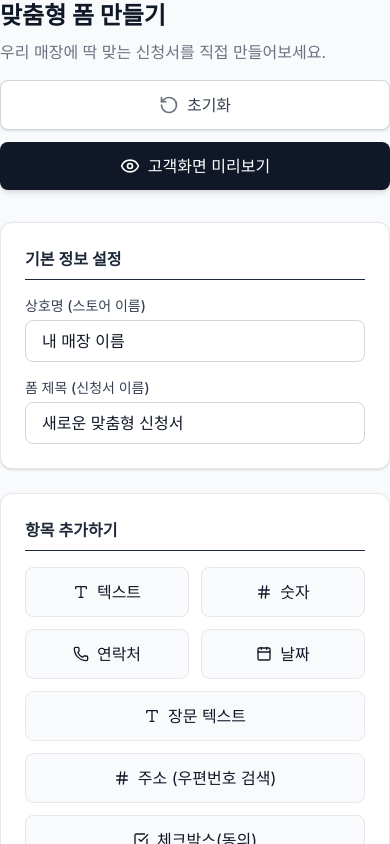
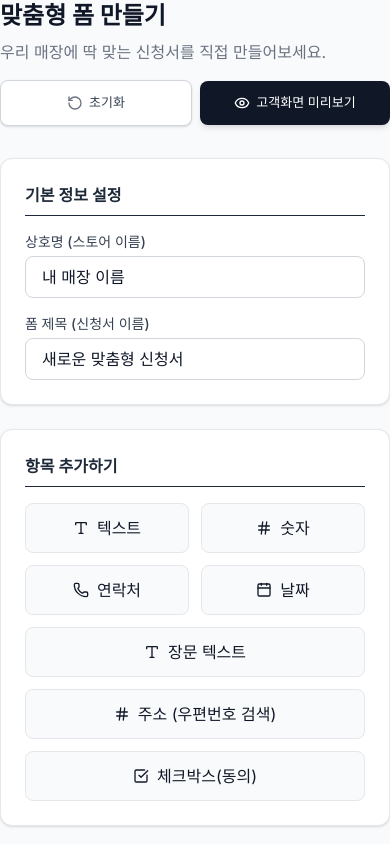
Before and after one commit to hannune-s/ssakdaform, a Next.js app: page /form-builder in a window 390 px wide. Shown: the top 844 px of the page. Built offline with nearby package versions, Linux system fonts and the light colour scheme.

Commit message:
style: 맞춤형 폼 만들기 페이지 모바일 화면에서 상단 버튼 2개(초기화, 고객화면 미리보기)를 가로 한 줄로 배치

```diff
--- a/src/app/form-builder/page.tsx
+++ b/src/app/form-builder/page.tsx
@@ -114,19 +114,19 @@ export default function FormBuilder() {
           <h1 className="text-2xl md:text-3xl font-bold text-gray-900 mb-2">맞춤형 폼 만들기</h1>
           <p className="text-gray-500">우리 매장에 딱 맞는 신청서를 직접 만들어보세요.</p>
         </div>
-        <div className="flex flex-col sm:flex-row items-center gap-3">
+        <div className="flex flex-row items-center gap-2 w-full md:w-auto">
           <button
             onClick={handleReset}
-            className="w-full sm:w-auto flex items-center justify-center gap-2 px-5 py-3 bg-white border border-gray-300 text-gray-700 rounded-lg hover:bg-gray-50 transition shadow-sm"
+            className="flex-1 md:flex-none flex items-center justify-center gap-1.5 px-2 sm:px-5 py-3 bg-white border border-gray-300 text-gray-700 rounded-lg hover:bg-gray-50 transition shadow-sm text-[13px] sm:text-base whitespace-nowrap"
           >
-            <RotateCcw className="w-5 h-5 text-gray-500" />
+            <RotateCcw className="w-4 h-4 sm:w-5 sm:h-5 text-gray-500" />
             초기화
           </button>
           <button
             onClick={handlePreview}
-            className="w-full sm:w-auto flex items-center justify-center gap-2 px-5 py-3 bg-gray-900 text-white rounded-lg hover:bg-gray-800 transition shadow-md"
+            className="flex-1 md:flex-none flex items-center justify-center gap-1.5 px-2 sm:px-5 py-3 bg-gray-900 text-white rounded-lg hover:bg-gray-800 transition shadow-md text-[13px] sm:text-base whitespace-nowrap"
           >
-            <Eye className="w-5 h-5" />
+            <Eye className="w-4 h-4 sm:w-5 sm:h-5" />
             고객화면 미리보기
           </button>
         </div>
```
